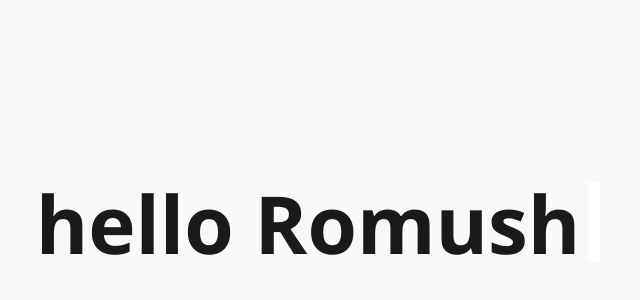
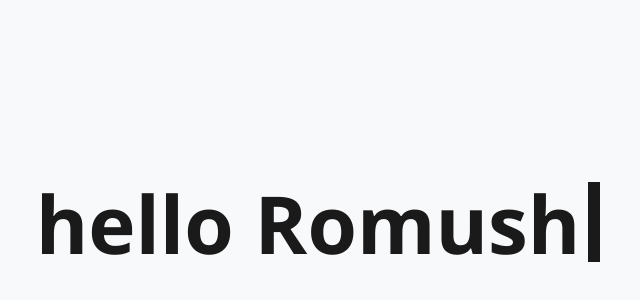
Before and after one commit to romusht/website, a plain HTML site: page index.html in a window 1280 px wide. Shown: the part 178-478 px from the top of the page, without its empty margins (322-962 px from the left). Drawn offline with Linux system fonts and the light colour scheme.

Commit message:
Update index.html

```diff
--- a/index.html
+++ b/index.html
@@ -42,7 +42,7 @@
             /* Responsive cursor width and height */
             width: 0.15em;
             height: 1em;
-            background-color: #ffffff; /* A nice blue accent */
+            background-color: #1a1a1a; /* A nice blue accent */
             margin-left: 0.1em;
             animation: blink 1s step-end infinite;
         }
```
